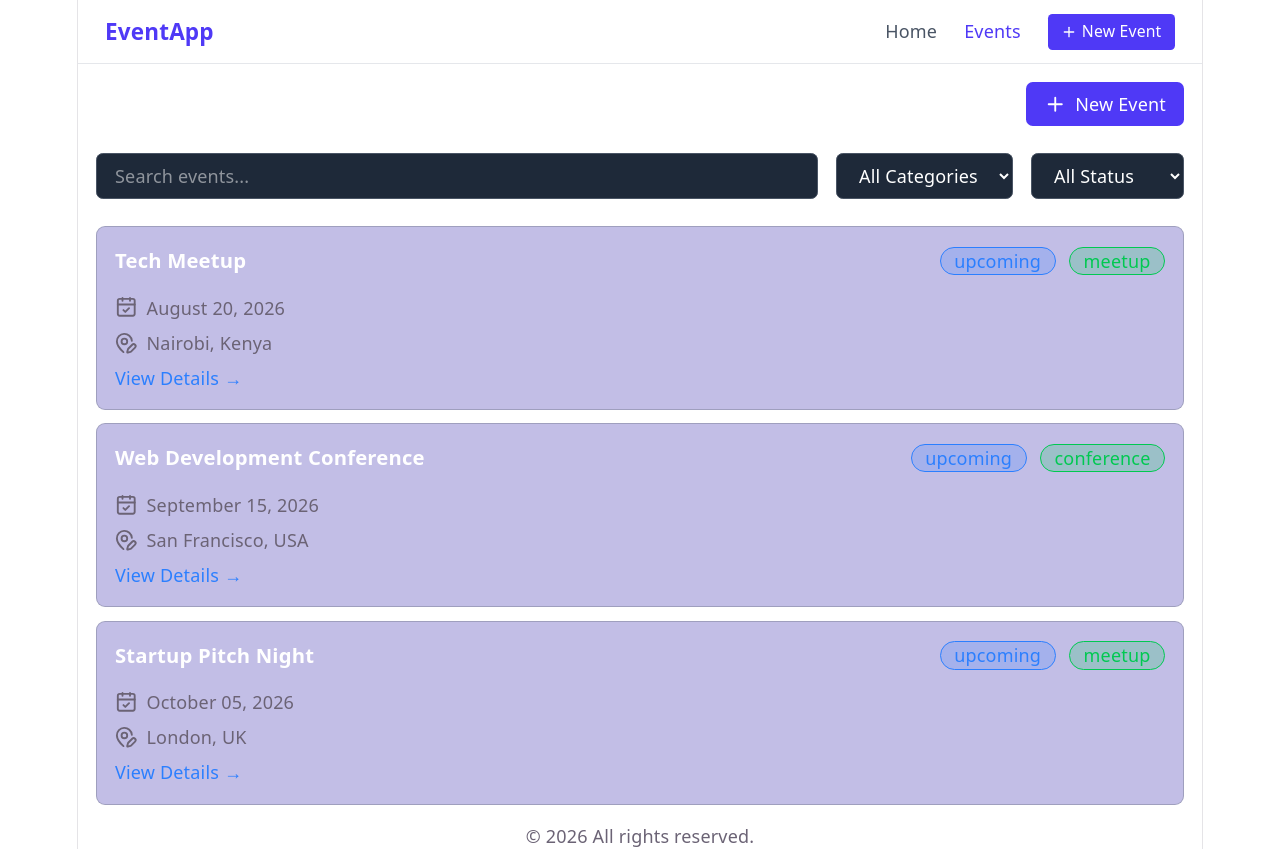
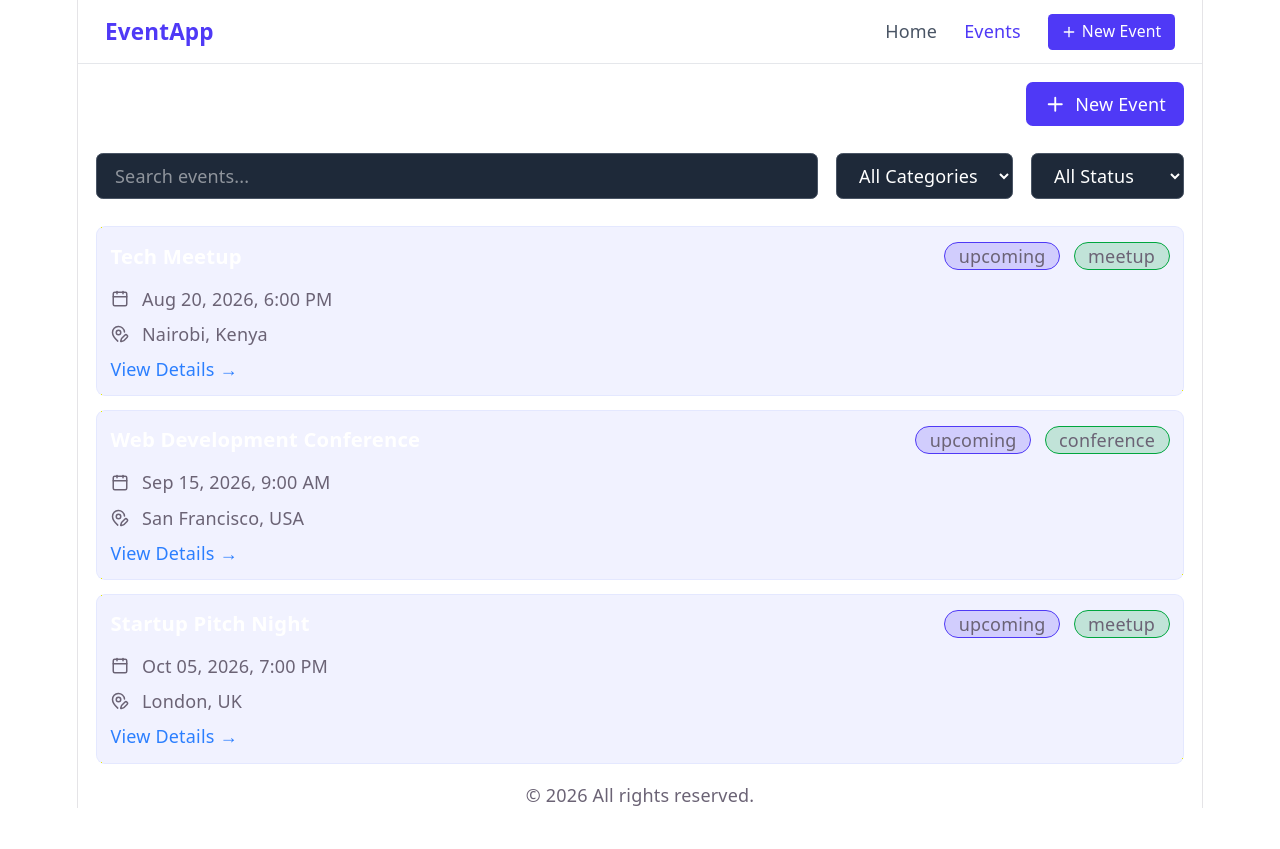
Before and after one commit to ultimatefaloe/ao_event_app, a React (Vite) app: page /events in a window 1280 px wide. After the commit the page ends 808 px from the top, so only its background shows below. Built offline with nearby package versions, Linux system fonts and the light colour scheme.

Commit message:
class: Eventcard component

```diff
--- a/src/components/events/EventCard.jsx
+++ b/src/components/events/EventCard.jsx
@@ -1,41 +1,44 @@
-import React from "react";
-import { Link } from "react-router";
-import { format } from "date-fns";
-import { CalendarCheck } from "lucide-react";
-import { LocationEditIcon } from "lucide-react";
+import React from 'react'
+import { Link } from 'react-router';
+import { format } from 'date-fns';
+import { Calendar, LocationEdit } from "lucide-react";
 
-const EventCard = ({ event }) => {
+const EventCard = ({ event}) => {
   const { id, name, date, location, status, category } = event;
+  const formattedDate = format(new Date(date), 'MMM dd, yyyy, h:mm a');
 
-  const formatedDate = format(new Date(date), "MMMM dd, yyyy");
   return (
-    <div className="flex flex-col gap-4 bg-indigo-800/30 rounded-lg p-4 border border-gray-500/40">
+    <div className="flex p-3 flex-col gap-3 bg-indigo-400/10 rounded-lg border-indigo-200/30 border">
         {/* Event card header */}
-      <div className="flex justify-between items-center">
+        <div className="flex justify-between items-center ">
           <h2 className="text-lg font-semibold text-white">{name}</h2>
-        <div className="flex gap-3">
-          <div className="px-3 py rounded-full border border-blue-500 text-blue-500 bg-blue-500/20">
+
+          <div className="flex gap-3 items-center">
+            <span className="py px-3 border border-indigo-600 bg-indigo-600/20 rounded-full ">
               {status}
-          </div>
-          <div className="px-3 py rounded-full border border-green-500 text-green-500 bg-green-500/20">
+            </span>
+            <span className="py px-3 border border-green-600 bg-green-600/20 rounded-full ">
               {category}
-          </div>
+            </span>
           </div>
         </div>
         {/* Event card content */}
         <div className="flex flex-col gap-2 text-left">
-        <p className="flex gap-2 items-center">
-          <CalendarCheck className="w-5 h-5" /> {formatedDate}
+          <p className="flex items-center gap-1">
+            <Calendar className="w-4 h-4 inline-block mr-2" />
+            <span>{formattedDate}</span>
           </p>
-        <p className="flex gap-2 items-center">
-          <LocationEditIcon className="w-5 h-5" /> {location}
+          <p className="flex items-center gap-1">
+            <LocationEdit className="w-4 h-4 inline-block mr-2" />
+            <span>{location}</span>
           </p>
+
           <Link to={`/events/${id}`} className="text-blue-500 hover:underline">
             View Details →
           </Link>
         </div>
       </div>
-  );
-};
+  )
+}
 
-export default EventCard;
+export default EventCard
--- a/src/pages/Events.jsx
+++ b/src/pages/Events.jsx
@@ -1,5 +1,4 @@
 import React, { useState } from "react";
-import { Link } from "react-router";
 import Button from "../components/ui/Button";
 import { Plus } from "lucide-react";
 import EventCard from "../components/events/EventCard";
@@ -114,8 +113,8 @@ const Events = () => {
 
       {/* events list */}
       <div className="flex flex-col gap-3">
-        {events.map((event, index) => (
-          <EventCard key={index} event={event} />
+        {events.map((event) => (
+          <EventCard key={event.id} event={event} />
         ))}
       </div>
     </div>
```
Lines whose indentation alone changed are shown as unchanged.
